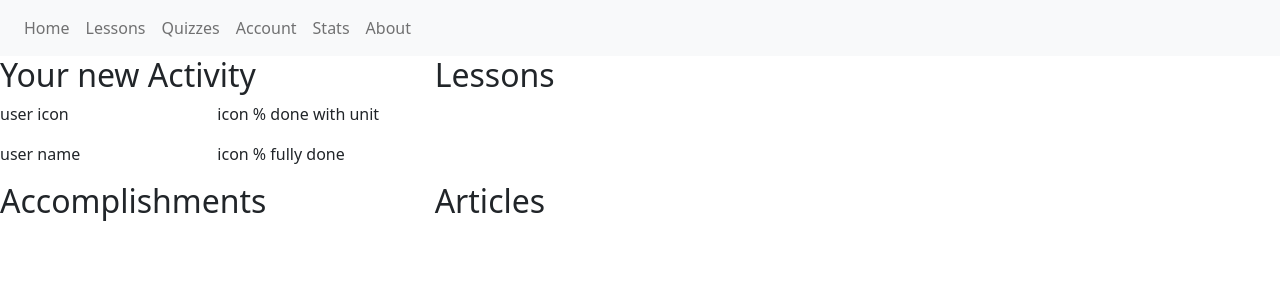
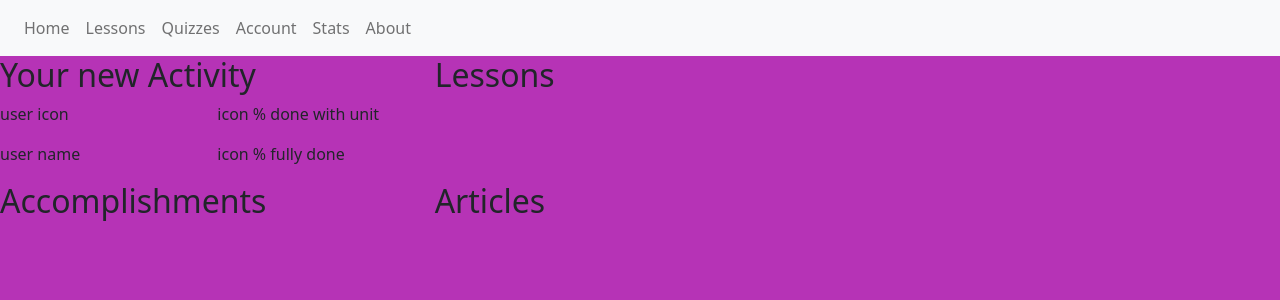
Before and after one commit to jbasquez/projectHomebase, a React (Create React App) app in the folder project-homebase/: page / in a window 1280 px wide. Shown: the top 300 px of the page. Built offline with nearby package versions, Linux system fonts and the light colour scheme.

Commit message:
background color

```diff
--- a/project-homebase/src/App.js
+++ b/project-homebase/src/App.js
@@ -4,6 +4,7 @@ import Home from './pages/home';
 import NavBar from "./components/navBar";
 import Welcome from "./components/welcome";
 import About from "./pages/about";
+import "../src/css/home.css";
 
 function App() {
     return (
--- a/project-homebase/src/css/home.css
+++ b/project-homebase/src/css/home.css
@@ -0,0 +1,4 @@
+.App{
+    background-color: rgb(182, 51, 182);
+    height:100vh;
+}
--- a/project-homebase/src/pages/home.js
+++ b/project-homebase/src/pages/home.js
@@ -1,9 +1,10 @@
 import React from "react";
 import Activities from "../components/activities"
+import "../css/home.css";
 
 function Home() {
     return (
-      <div >
+      <div>
         <div className="row">
           <div className="col-lg-4 col-md-4 col-sm-4 col-xs-12">
             <Activities />
```
